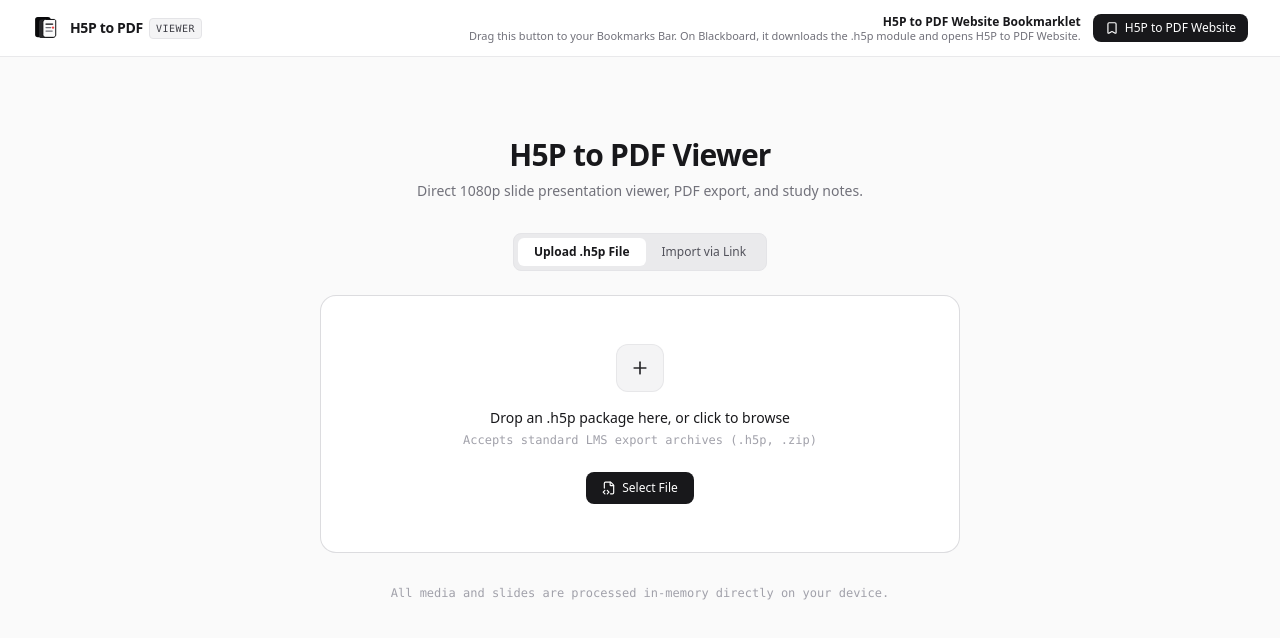
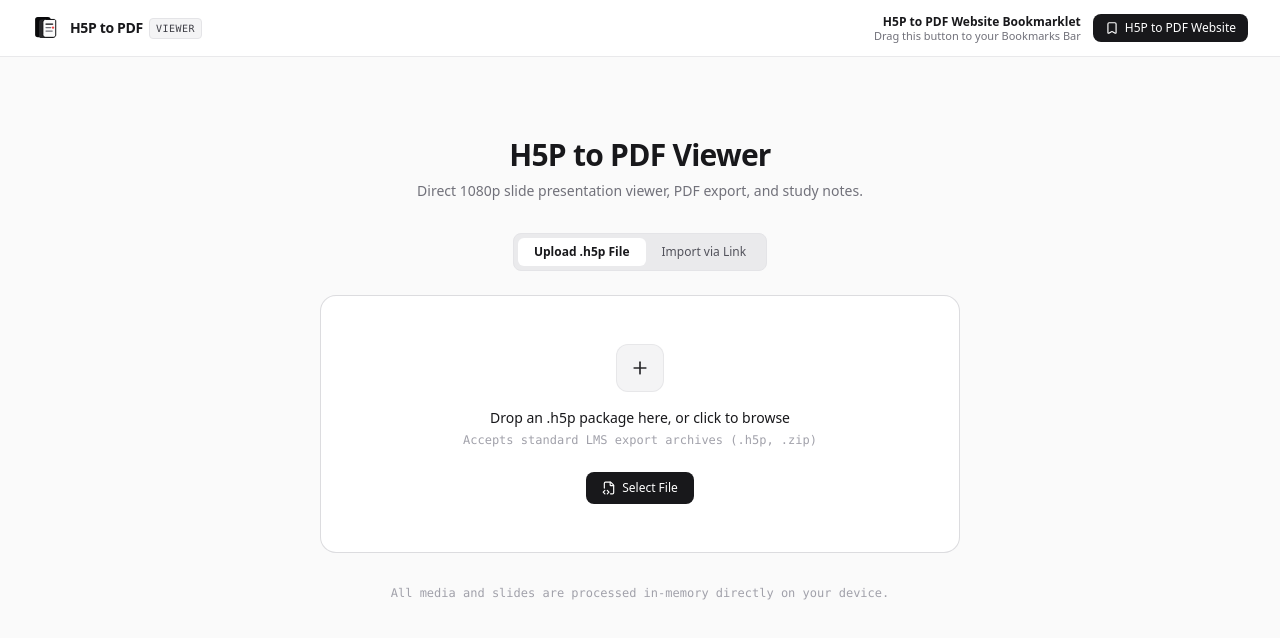
Before and after one commit to Soyaaaa081305/H5p-Auto-SS, a React (Vite) app: page / in a window 1280 px wide. Shown: the top 638 px of the page. Built offline with nearby package versions, Linux system fonts and the light colour scheme.

Commit message:
chore: remove verbose subtext from header bookmarklet

```diff
--- a/src/components/Header.tsx
+++ b/src/components/Header.tsx
@@ -18,7 +18,7 @@
               H5P to PDF Website Bookmarklet
             </span>
             <span className="text-[11px] text-zinc-500 leading-tight">
-              Drag this button to your Bookmarks Bar. On Blackboard, it downloads the .h5p module and opens H5P to PDF Website.
+              Drag this button to your Bookmarks Bar
             </span>
           </div>
 
```
